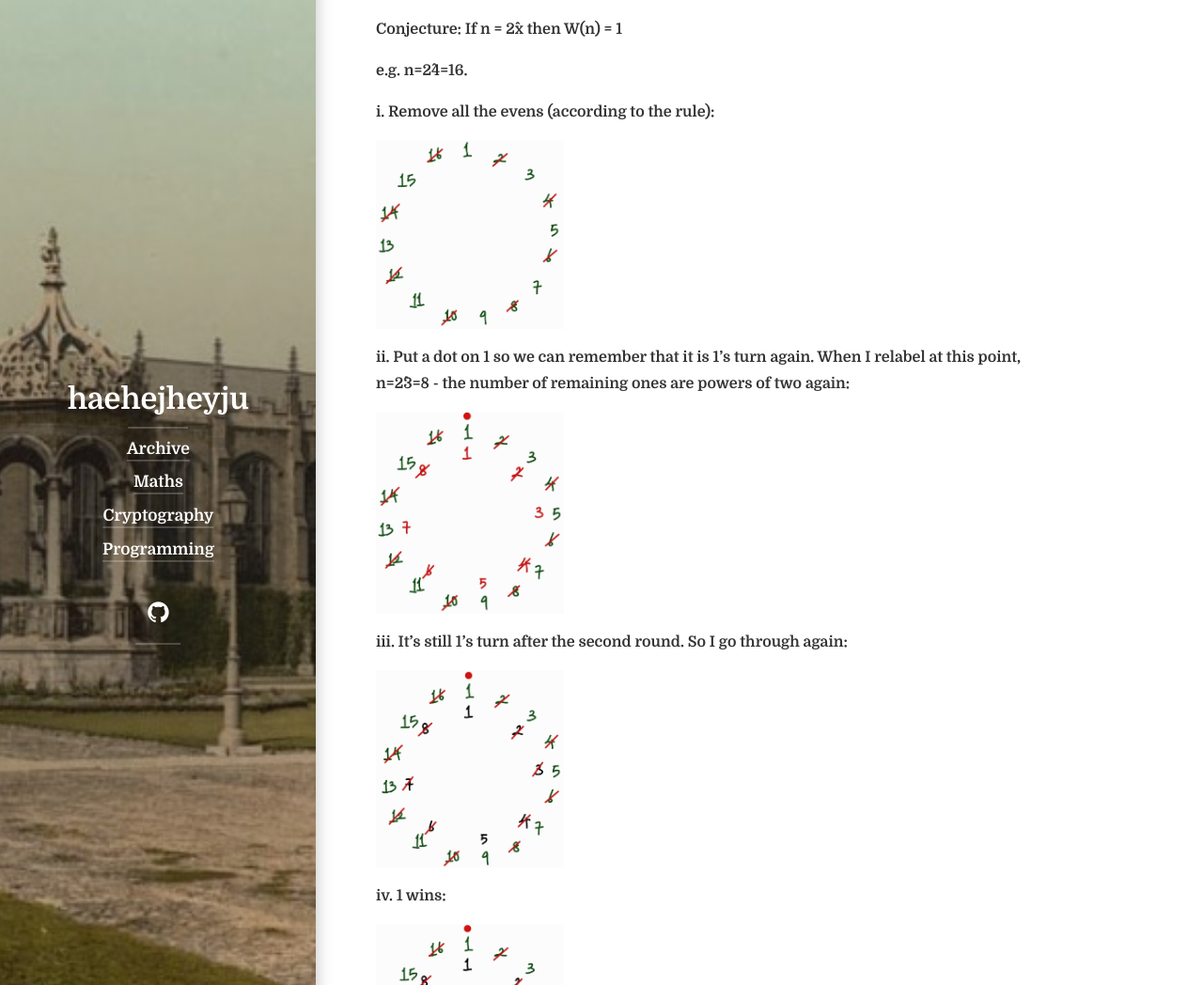
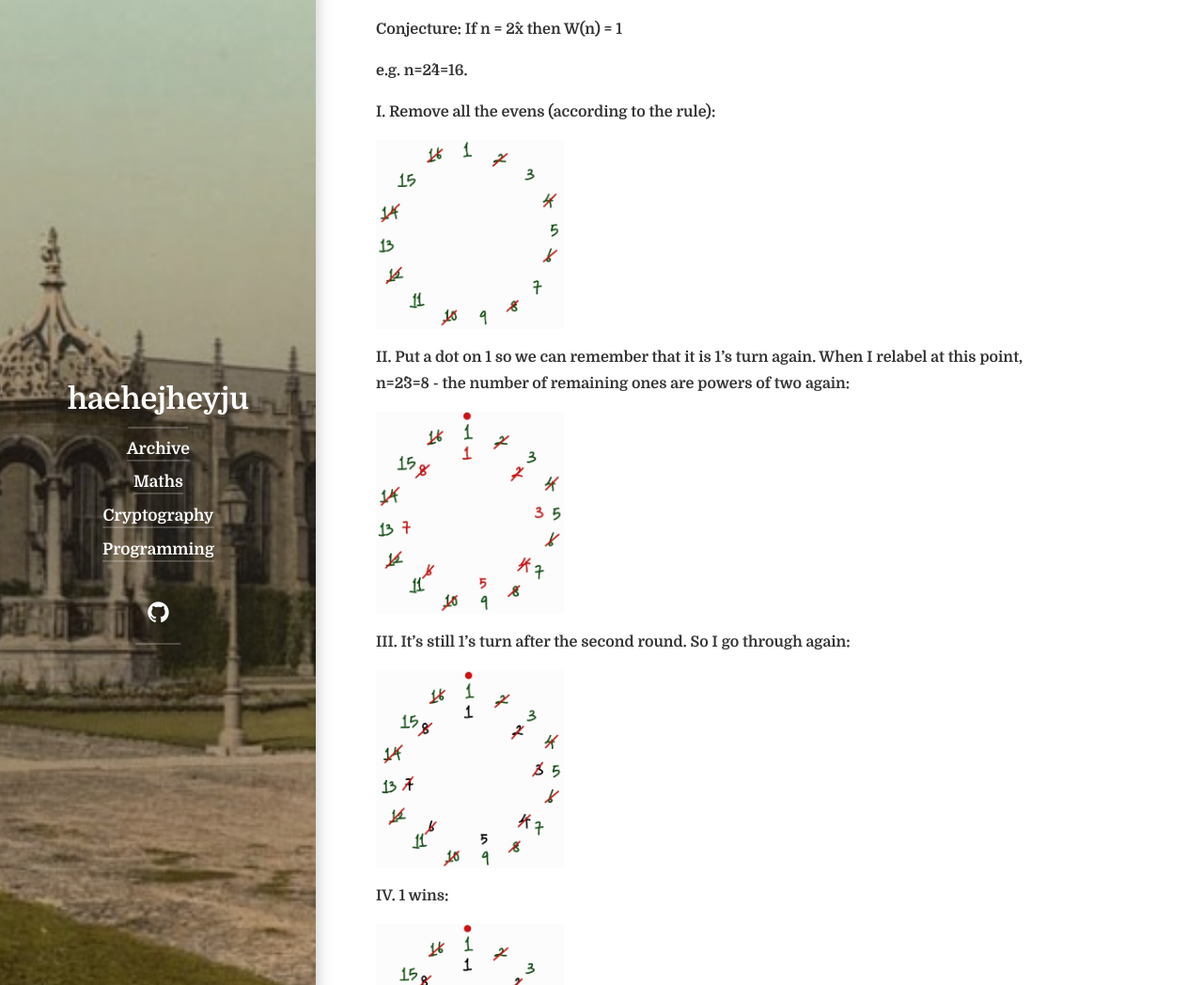
Before and after one commit to haehejheyju/haehejheyju.github.io, a Jekyll site: the page built from _posts/2024-01-29-The-Josephus-Problem.md, in a window 1280 px wide and 1400 px high, scrolled down 2228 px. Shown: the part 150-1198 px from the top of the window at 94% size. Built offline with Jekyll 4.4.1, drawn with Linux system fonts in a browser that asks for light colours; cached includes are drawn as plain includes; some web fonts are replaced; some of the changed text lies outside the part shown.

Commit message:
romanlisting

```diff
--- a/_posts/2024-01-29-The-Josephus-Problem.md
+++ b/_posts/2024-01-29-The-Josephus-Problem.md
@@ -63,19 +63,19 @@ Conjecture: If n = 2^x then W(n) = 1
 
 e.g. n=2^4=16.
 
-i. Remove all the evens (according to the rule):
+I. Remove all the evens (according to the rule):
 
 ![image](/assets/img/TheJosephusProblem/tjp4.jpg){: width="200" }
 
-ii. Put a dot on 1 so we can remember that it is 1’s turn again. When I relabel at this point, n=2^3=8 - the number of remaining ones are powers of two again:
+II. Put a dot on 1 so we can remember that it is 1’s turn again. When I relabel at this point, n=2^3=8 - the number of remaining ones are powers of two again:
 
 ![image](/assets/img/TheJosephusProblem/tjp5.jpg){: width="200" }
 
-iii. It’s still 1’s turn after the second round. So I go through again:
+III. It’s still 1’s turn after the second round. So I go through again:
 
 ![image](/assets/img/TheJosephusProblem/tjp6.jpg){: width="200" }
 
-iv. 1 wins:
+IV. 1 wins:
 
 ![image](/assets/img/TheJosephusProblem/tjp7.jpg){: width="200" }
 
@@ -104,15 +104,15 @@ e.g.
 The biggest one is 2^3.
 Hence n = 8 + 5
 
-i. According to a = 5, go 5 steps:
+I. According to a = 5, go 5 steps:
 
 ![image](/assets/img/TheJosephusProblem/tjp8.jpg){: width="200" }
 
-ii. Now I have dropped a people, and it is number 11’s turn:
+II. Now I have dropped a people, and it is number 11’s turn:
 
 ![image](/assets/img/TheJosephusProblem/tjp9.jpg){: width="200" }
 
-iii. 8 people, AKA 2^3 people are left. We know who wins in a power of two, it’s whoever starts. Therefore, if I go from number 11, number 11 wins.
+III. 8 people, AKA 2^3 people are left. We know who wins in a power of two, it’s whoever starts. Therefore, if I go from number 11, number 11 wins.
 
 ![image](/assets/img/TheJosephusProblem/tjp10.jpg){: width="200" }
 
```
